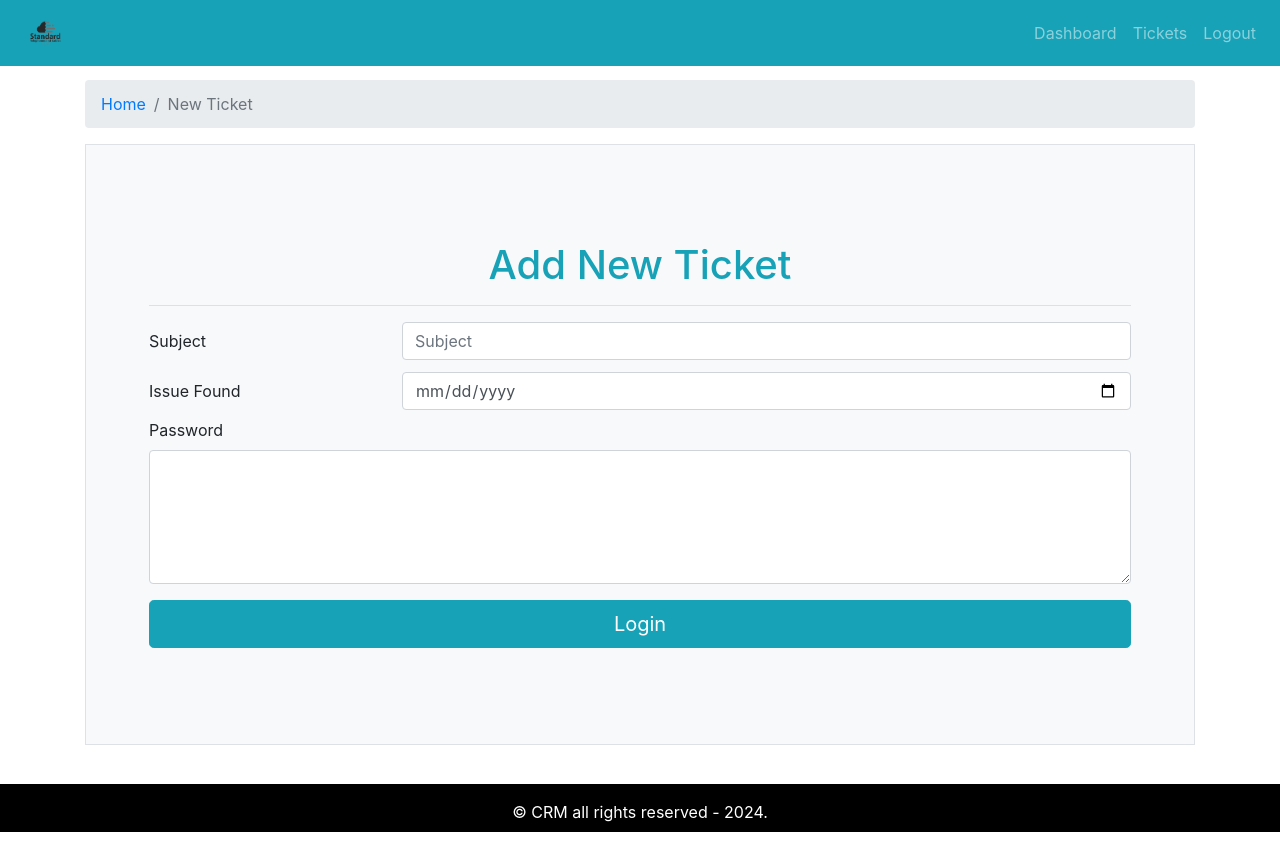
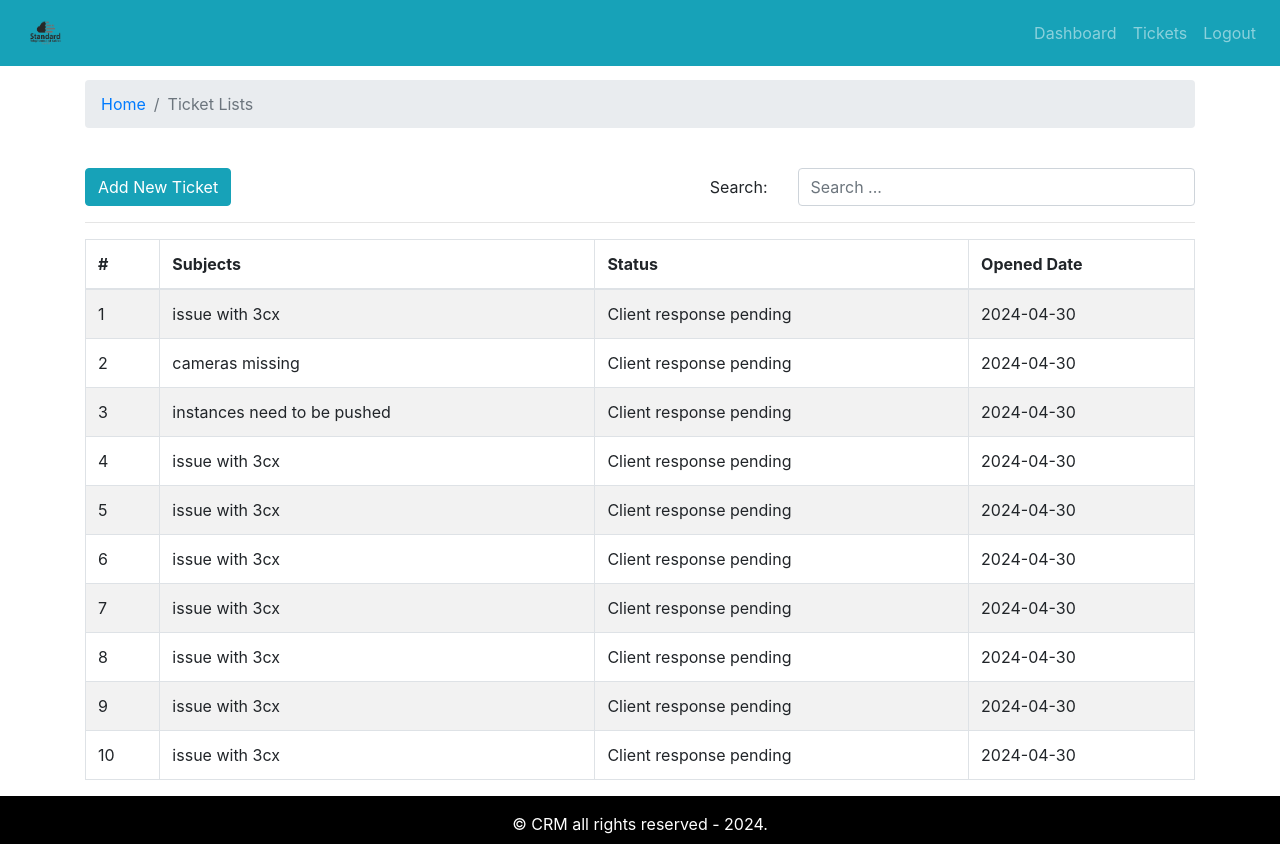
Before and after one commit to Patric27/crm-frontend, a React (Create React App) app in the folder crm-ticket-system/: page / in a window 1280 px wide. Built offline with nearby package versions, Linux system fonts and the light colour scheme.

Commit message:
added ticket list page

```diff
--- a/crm-ticket-system/src/App.js
+++ b/crm-ticket-system/src/App.js
@@ -5,7 +5,8 @@
 //import { Entry } from './pages/entry/Entry.page';
 import { DefaultLayout } from './layout/DefaultLayout';
 //import { Dashboard } from './pages/dashboard/Dashboard.page';
-import { AddTicket } from './pages/new-ticket/AddTicket.page';
+//import { AddTicket } from './pages/new-ticket/AddTicket.page';
+import { TicketLists } from './pages/ticket-list/TicketLists.page';
 
 function App() {
   return (
@@ -13,7 +14,8 @@
     {/* <Entry /> */}
     <DefaultLayout>
       {/*<Dashboard/> */}
-      <AddTicket/>
+      {/*<AddTicket/>*/}
+      <TicketLists/>
     </DefaultLayout>
   </div>
   );
--- a/crm-ticket-system/src/assets/data/dummy-tickets.json
+++ b/crm-ticket-system/src/assets/data/dummy-tickets.json
@@ -1,52 +1,61 @@
 [
     {
         "id":1,
-        "subject": "hhhhhh0",
+        "subject": "issue with 3cx",
         "status": "Client response pending",
         "addedAt": "2024-04-30"
     },
     {
         "id":2,
+        "subject": "cameras missing",
         "status": "Client response pending",
         "addedAt": "2024-04-30"
     },
     {
         "id":3,
+        "subject": "instances need to be pushed",
         "status": "Client response pending",
         "addedAt": "2024-04-30"
     },
     {
         "id":4,
+        "subject": "issue with 3cx",
         "status": "Client response pending",
         "addedAt": "2024-04-30"
     },
     {
         "id":5,
+        "subject": "issue with 3cx",
         "status": "Client response pending",
         "addedAt": "2024-04-30"
     },
     {
         "id":6,
+        "subject": "issue with 3cx",
         "status": "Client response pending",
         "addedAt": "2024-04-30"
     },
     {
         "id":7,
+        "subject": "issue with 3cx",
         "status": "Client response pending",
         "addedAt": "2024-04-30"
     },
     {
         "id":8,
+        "subject": "issue with 3cx",
         "status": "Client response pending",
         "addedAt": "2024-04-30"
     },
     {
         "id":9,
+        "subject": "issue with 3cx",
         "status": "Client response pending",
         "addedAt": "2024-04-30"
     },
     {
         "id":10,
+        "subject": "issue with 3cx",
         "status": "Client response pending",
         "addedAt": "2024-04-30"
     }
--- /dev/null
+++ b/crm-ticket-system/src/components/search-form/SearchForm.comp.js
@@ -0,0 +1,29 @@
+import React from 'react'
+import PropTypes from 'prop-types';
+
+import { Form, Row, Col } from 'react-bootstrap';
+
+export const SearchForm = ({handleOnChange, str}) => {
+    return (
+        <div>
+            <Form>
+                <Form.Group as = {Row}>
+                    <Form.Label column sm="3"> Search:{" "} </Form.Label>
+                    <Col sm="9">
+                    <Form.Control
+                    name="searchStr"
+                    onChange={handleOnChange}
+                    value={str}
+                    placeholder="Search ..."
+                    />
+                    </Col>
+                </Form.Group>
+            </Form>
+        </div>
+  );
+};
+
+SearchForm.propTypes ={
+    handleOnChange: PropTypes.func.isRequired,
+    str: PropTypes.string.isRequired
+}
--- /dev/null
+++ b/crm-ticket-system/src/pages/ticket-list/TicketLists.page.js
@@ -0,0 +1,52 @@
+import React, { useState, useEffect } from 'react'
+import { Container, Row, Col, Button } from 'react-bootstrap'
+import { PageBreadcrumb } from '../../components/breadcrumb/Breadcrump.comp';
+import { SearchForm } from '../../components/search-form/SearchForm.comp';
+import { TicketTable } from '../../components/ticket-table/TicketTable.comp';
+import  tickets  from '../../assets/data/dummy-tickets.json';
+
+
+export const TicketLists = () => {
+
+  const [str, setStr] = useState('');
+  const [dispTicket, setDispTicktet] = useState(tickets);
+
+  useEffect(() => {}, [str, dispTicket]);
+
+  const handleOnChange = e =>{
+    const { value } = e.target;
+    setStr(value);
+    searchTicket(value);
+  };
+  const searchTicket = sttr =>{
+
+    const displayTickets = tickets.filter(row=> row.subject.toLowerCase()
+    .includes(sttr.toLowerCase())
+  );
+
+    setDispTicktet(displayTickets)
+  };
+  return (
+    <Container>
+        <Row>
+            <Col>
+            <PageBreadcrumb page="Ticket Lists"/>
+            </Col>
+        </Row>
+        <Row className="mt-4 ">
+            <Col>
+            <Button variant="info">Add New Ticket</Button>
+            </Col>
+            <Col className="text-right">
+              <SearchForm handleOnChange={handleOnChange} str={str}/>
+            </Col>
+        </Row>
+        <hr />
+        <Row>
+            <Col>
+            <TicketTable tickets={dispTicket} />
+            </Col>
+        </Row>
+    </Container>
+  );
+};
```
Also changed, not shown: crm-ticket-system/src/components/ticket-table/TicketTable.comp.js (+9 -2 lines).
